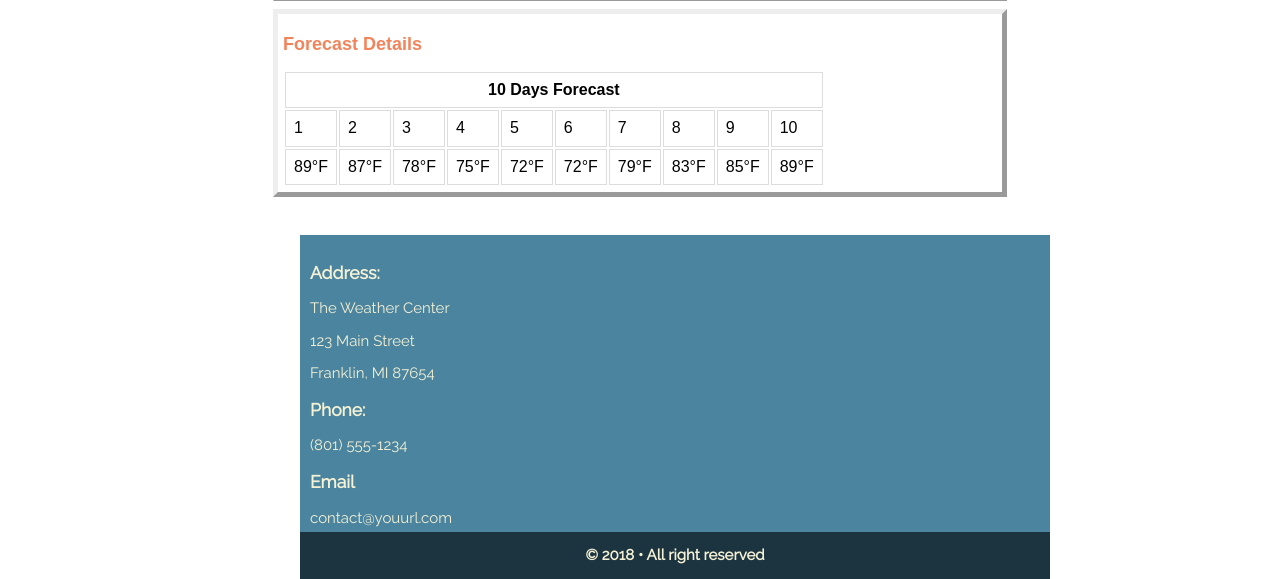
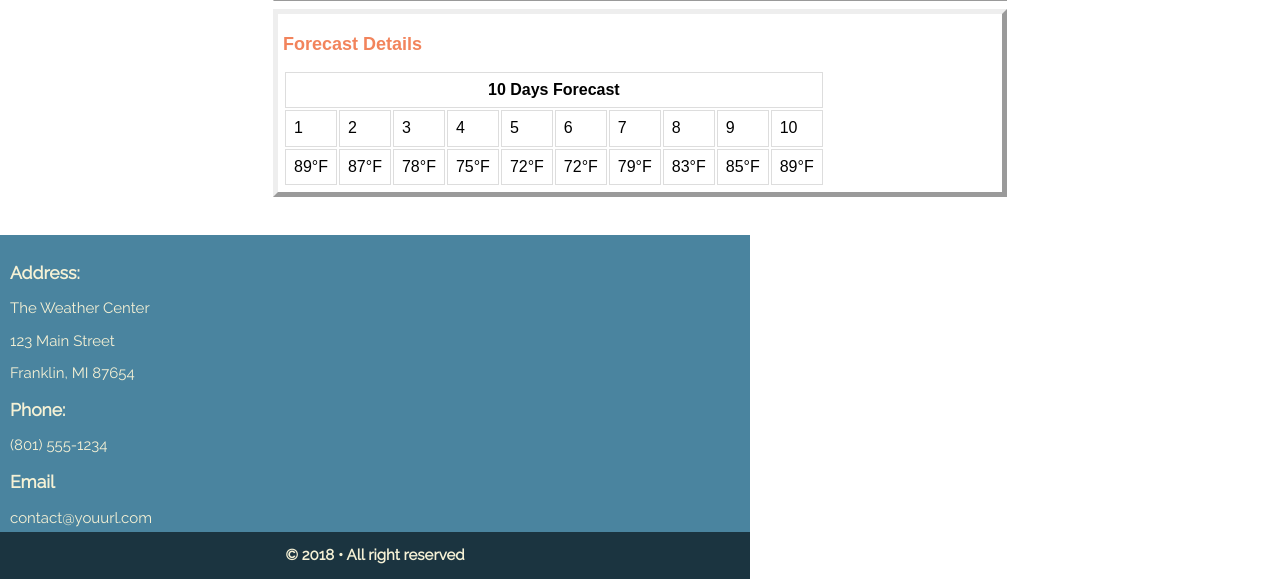
Before and after one commit to sarasusana/sarasusana.github.io, a PHP site: page /assignments/lesson-5/index.html in a window 1280 px wide. Shown: the part 1583-2162 px from the top of the page. Run offline with PHP 8.4, Linux system fonts and the light colour scheme; some web fonts are replaced.

Commit message:
margin edited for large page

```diff
--- a/assignments/lesson-5/css/large.css
+++ b/assignments/lesson-5/css/large.css
@@ -1,6 +1,6 @@
 @media only screen and (min-width: 64em) {
     footer {
-        margin-left: 300px;
+        margin: auto;
     }
 
 
--- a/index.html
+++ b/index.html
@@ -29,6 +29,7 @@
                 <li>Lesson #2: <a href="#">Assignment Label</a></li>
                 <li>Lesson #3: <a href="assignments/lesson-3/fixedhtml.html">HTML: Markup Validation Assignment</a> </li>
                 <li>Lesson #4: <a href="assignments/lesson-4/franklin-4.html">Flanklin Page</a></li>
+                <li>Lesson #5: <a href="assignments/lesson-5/index.html">Styling Franklin Page</a></li>
 
             </ul>
             </h2>
```
